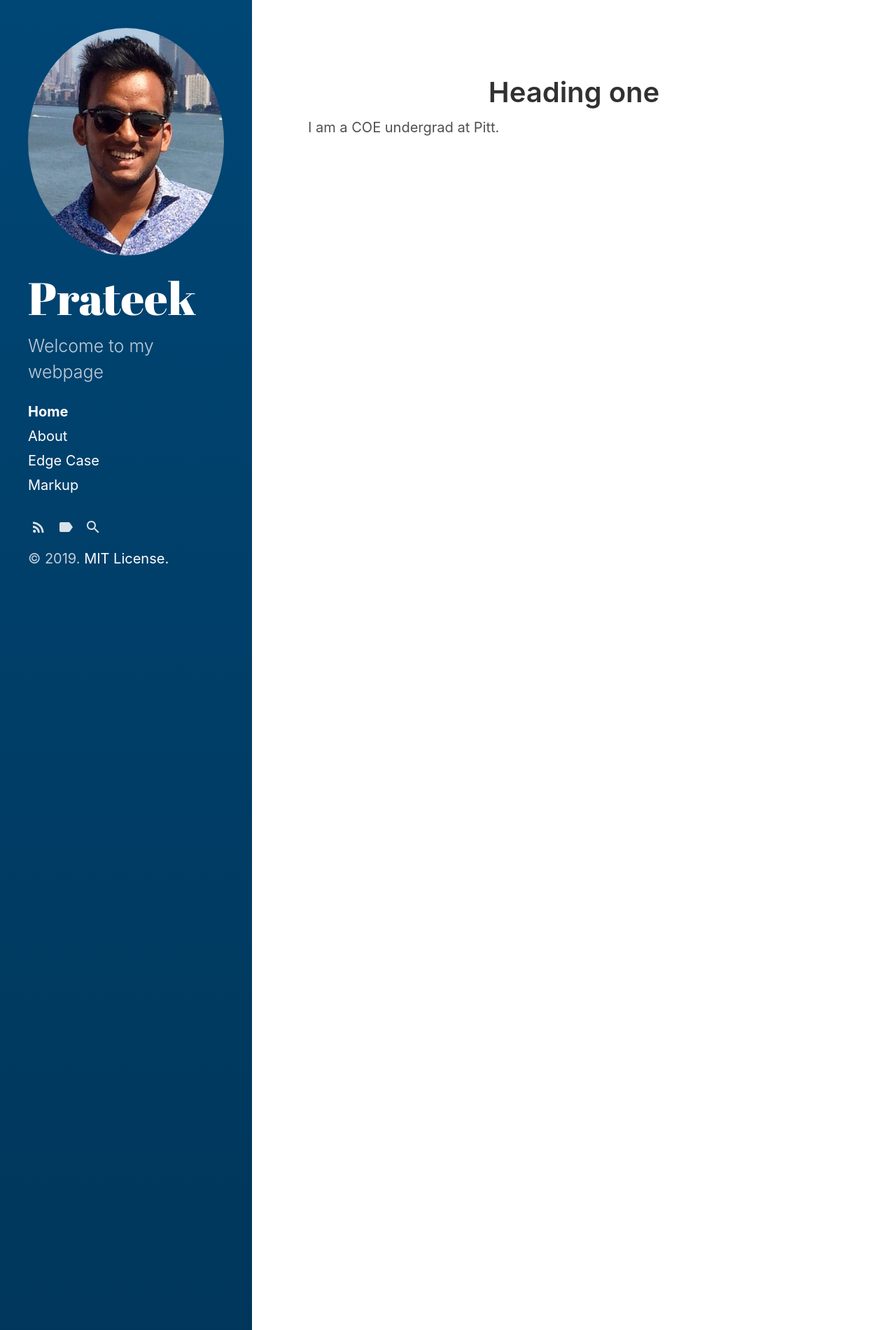
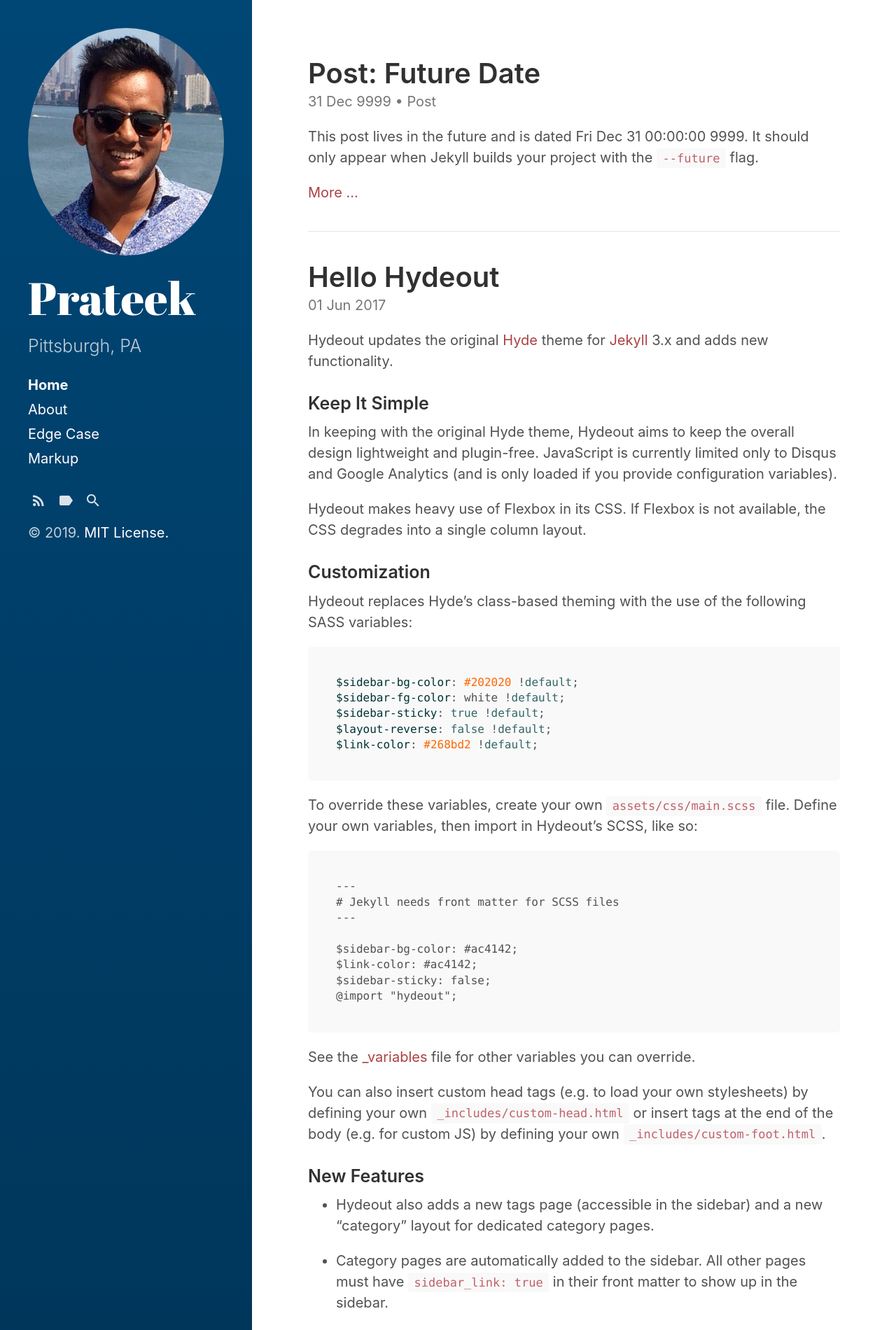
Before and after one commit to prateek3576/prateek3576.github.io, a Jekyll site: the page built from index.html, in a window 1280 px wide. Shown: the top 1900 px of the page at 70% size. Built offline with Jekyll 4.4.1, drawn with Linux system fonts in a browser that asks for light colours; the list of posts is cut into pages by our own code; some of the changed text lies outside the part shown.

Commit message:
mobile responsive avatar now

```diff
--- a/_config.yml
+++ b/_config.yml
@@ -5,7 +5,7 @@
 # Setup
 title:            Prateek
 tagline:          'Beast from the East'
-description:      'Welcome to my webpage'
+description:      'Pittsburgh, PA'
 url:              https://prateek3576.github.io
 baseurl:          ''
                   # the optional subpath of your site, e.g. "/blog"
--- a/_layouts/index.html
+++ b/_layouts/index.html
@@ -3,6 +3,40 @@
 ---
 
 <div class="content">
-    <h1><center>Heading one</center></h1>
-  <p>I am a COE undergrad at Pitt.</p>
+  {% include pagination-newer.html %}
+
+  {{ content }}
+
+  {% for post in paginator.posts %}
+  <article class="post-body">
+    <h2 class="post-title">
+      <a href="{{ site.baseurl }}{{ post.url }}">
+        {{ post.title }}
+      </a>
+    </h2>
+    {% include post-meta.html post=post %}
+
+    {% if post.excerpt %}
+      {{ post.excerpt }}
+    {% else %}
+      {{ post.content }}
+    {% endif %}
+
+    {% if post.excerpt %}
+      {% comment %}Excerpt may be equal to content. Check.{% endcomment %}
+      {% capture content_words %}
+        {{ post.content | number_of_words }}
+      {% endcapture %}
+      {% capture excerpt_words %}
+        {{ post.excerpt | number_of_words }}
+      {% endcapture %}
+
+      {% if content_words != excerpt_words %}
+        <a href="{{ site.baseurl }}{{ post.url }}">More &hellip;</a>
+      {% endif %}
+    {% endif %}
+  </article>
+  {% endfor %}
+
+  {% include pagination-older.html %}
 </div>
--- a/assets/css/main.scss
+++ b/assets/css/main.scss
@@ -14,4 +14,12 @@
 
 }
 
+@media only screen and (max-width: 600px) {
+  #rdImg {
+    width:60%;
+    margin-left: auto;
+  margin-right: auto;
+  }
+}
+
 @import "hydeout";
```
Also changed, not shown: 2 other files.
